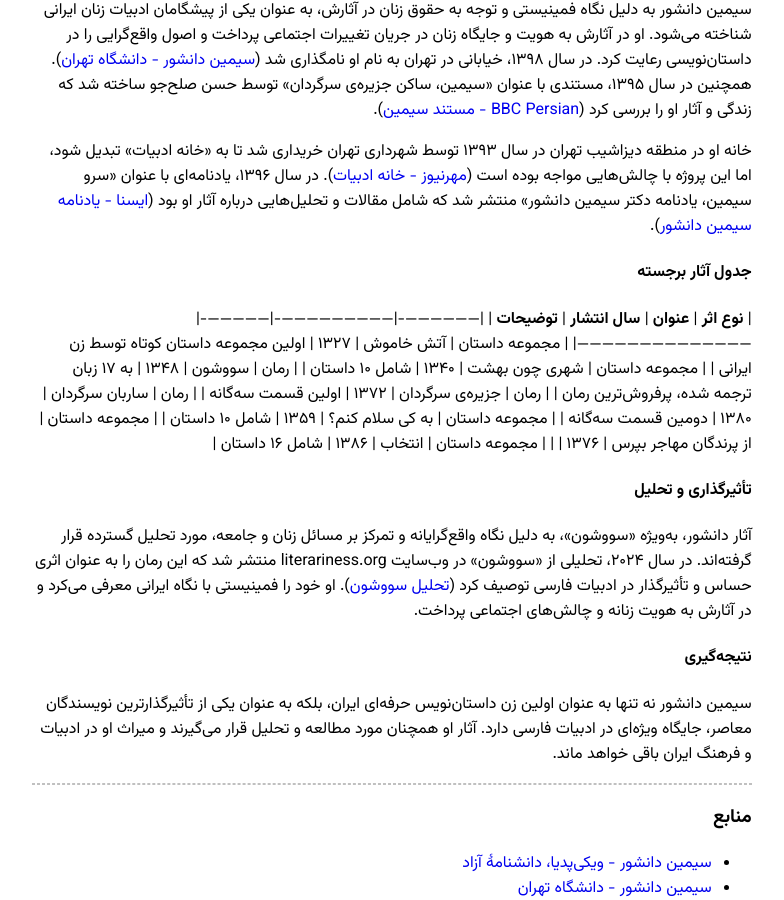
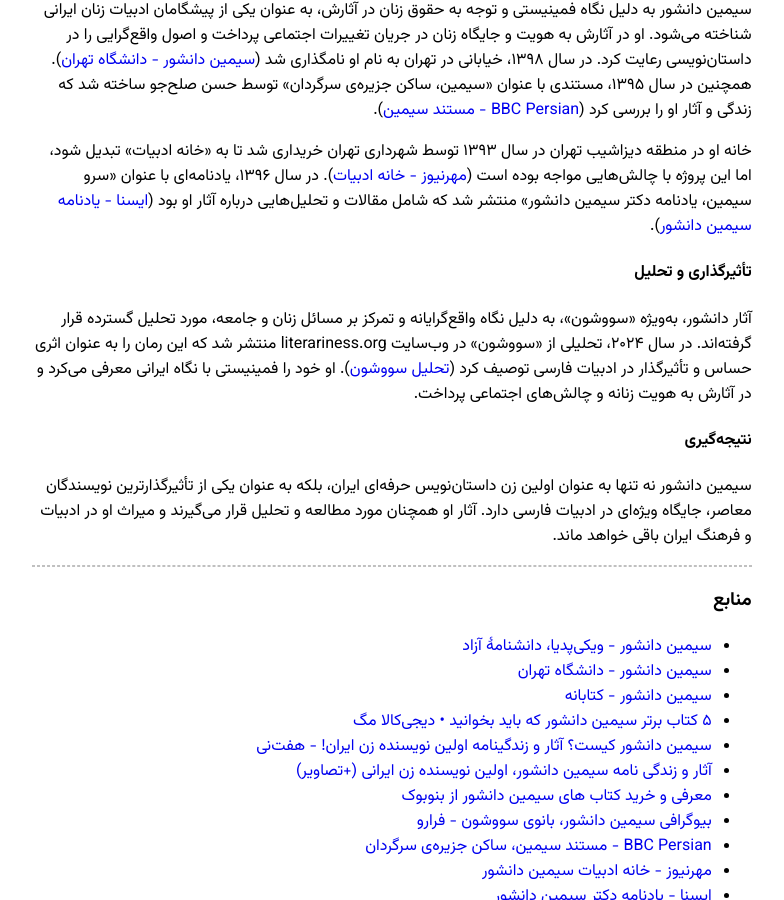
Before and after one commit to darkblog/darkblog.github.io, a Jekyll site: the page built from _posts/2024-7-3-8.md, in a window 1280 px wide and 900 px high, scrolled down 1978 px. Shown: the whole window, without its empty margins (248-1032 px from the left). Built offline with Jekyll 4.4.1, drawn with Linux system fonts in a browser that asks for light colours.

Commit message:
Update 2024-7-3-8.md

```diff
--- a/_posts/2024-7-3-8.md
+++ b/_posts/2024-7-3-8.md
@@ -45,18 +45,6 @@
 
 خانه او در منطقه دیزاشیب تهران در سال ۱۳۹۳ توسط شهرداری تهران خریداری شد تا به «خانه ادبیات» تبدیل شود، اما این پروژه با چالش‌هایی مواجه بوده است ([مهرنیوز - خانه ادبیات](http://www.mehrnews.com/news/3694526)). در سال ۱۳۹۶، یادنامه‌ای با عنوان «سرو سیمین، یادنامه دکتر سیمین دانشور» منتشر شد که شامل مقالات و تحلیل‌هایی درباره آثار او بود ([ایسنا - یادنامه سیمین دانشور](https://www.isna.ir/news/96021005411)).
 
-#### جدول آثار برجسته
-| **نوع اثر**       | **عنوان**                  | **سال انتشار** | **توضیحات**                              |
-|-------------------|----------------------------|----------------|------------------------------------------|
-| مجموعه داستان     | آتش خاموش                 | ۱۳۲۷           | اولین مجموعه داستان کوتاه توسط زن ایرانی |
-| مجموعه داستان     | شهری چون بهشت             | ۱۳۴۰           | شامل ۱۰ داستان                            |
-| رمان              | سووشون                    | ۱۳۴۸           | به ۱۷ زبان ترجمه شده، پرفروش‌ترین رمان   |
-| رمان              | جزیره‌ی سرگردان           | ۱۳۷۲           | اولین قسمت سه‌گانه                       |
-| رمان              | ساربان سرگردان            | ۱۳۸۰           | دومین قسمت سه‌گانه                       |
-| مجموعه داستان     | به کی سلام کنم؟           | ۱۳۵۹           | شامل ۱۰ داستان                            |
-| مجموعه داستان     | از پرندگان مهاجر بپرس     | ۱۳۷۶           |                                          |
-| مجموعه داستان     | انتخاب                    | ۱۳۸۶           | شامل ۱۶ داستان                            |
-
 #### تأثیرگذاری و تحلیل
 آثار دانشور، به‌ویژه «سووشون»، به دلیل نگاه واقع‌گرایانه و تمرکز بر مسائل زنان و جامعه، مورد تحلیل گسترده قرار گرفته‌اند. در سال ۲۰۲۴، تحلیلی از «سووشون» در وب‌سایت literariness.org منتشر شد که این رمان را به عنوان اثری حساس و تأثیرگذار در ادبیات فارسی توصیف کرد ([تحلیل سووشون](https://literariness.org/2024/07/31/analysis-of-simin-daneshvars-savushun/)). او خود را فمینیستی با نگاه ایرانی معرفی می‌کرد و در آثارش به هویت زنانه و چالش‌های اجتماعی پرداخت.
 
```
